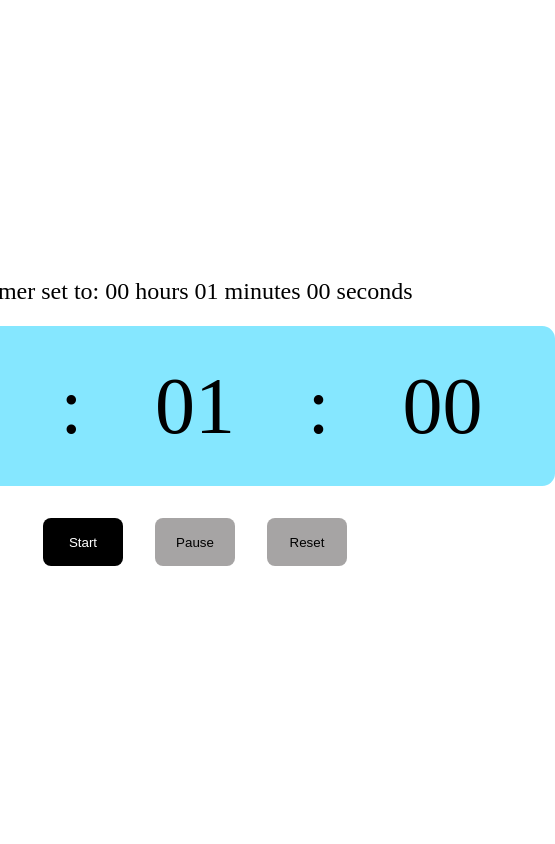
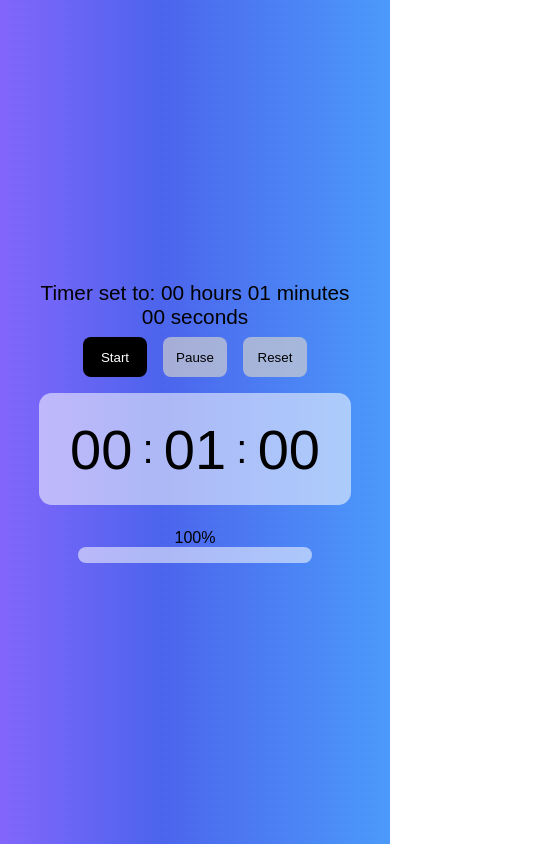
Before and after one commit to Ioana2803/countdown, a plain HTML site: page index.html in a window 390 px wide. Shown: the whole page, 555 px wide, since content can reach past the window. Drawn offline with Linux system fonts and the light colour scheme; a web font is replaced by a local one.

Commit message:
creating progress bar view and other platforms styling

```diff
--- a/assets/css/style.css
+++ b/assets/css/style.css
@@ -1,10 +1,23 @@
+:root{
+    --div-height: 10rem;
+    --countDown-pBar-bgColor: rgba(255, 255, 255, 0.541);
+}
+
+body
+{
+    font-family: "Afacad", sans-serif;
+    font-optical-sizing: auto;
+    font-style: normal;
+    background: linear-gradient(45deg, rgba(132,102,252,1) 0%, rgba(76,100,236,1) 41%, rgba(75,155,251,1) 100%);
+    background-size: cover;
+}
+
 .container{
     width: 45rem;
     position: absolute;
     top: 50%;
     left: 50%;
     transform: translate(-50%, -50%);
-
 }
 
 .time-text{
@@ -20,9 +33,10 @@
     align-items: center;
     justify-content: center;
 
-    height: 10rem;
-    background-color: rgb(133, 231, 255);
+    height: var(--div-height);
+    background-color: var(--countDown-pBar-bgColor);
     border: none;
+    margin-top: 1rem;
     border-radius: 0.8rem;
 }
 
@@ -31,7 +45,7 @@
     align-items: center;
     justify-content: center;
 
-    height: 10rem;
+    height: var(--div-height);
     width: 10rem;
     margin-left: 2.5rem;
     margin-right: 2.5rem;
@@ -41,12 +55,42 @@
     font-size: 5rem;
 }
 
+.separators{
+    font-size: 4rem;
+}
+
+.progress-bar{
+    display: flex;
+    justify-content: center;
+
+    margin-top: 1.5rem;
+}
+
+.pBar-item{
+    display: flex;
+    align-items: center;
+    flex-direction: column;
+}
+
+.bar{
+    border: none;
+    border-radius: 0.8rem;
+    height: 1rem;
+    width: 35rem;
+}
+
+.bar-fill{
+    height: 100%;
+    border-radius: 0.8rem;
+    background-color: var(--countDown-pBar-bgColor);
+}
+
 .buttons{
     display: flex;
     justify-content: center;
 
     height: 3rem;
-    margin-top: 2rem;
+    margin-top: 1.5rem;
     font-size: 3rem;
 }
 
@@ -63,7 +107,7 @@
 }
 
 .btn:disabled{
-    background-color: rgba(112, 109, 109, 0.623);
+    background-color: rgba(207, 207, 207, 0.685);
     color: black;
     cursor: not-allowed;
 }
@@ -71,3 +115,100 @@
 .pause{
     margin: 0rem 2rem 0rem 2rem;
 }
+
+/* tablets*/
+@media only screen and (max-width: 768px){
+    .container{
+        width: 70vw;
+    }
+
+    .time-text{
+        text-align: center;
+        height: 2rem;
+        font-size: 1.3rem;
+        margin-bottom: 1rem;
+    }
+
+    .countdown{
+        height: 7rem;
+    }
+
+    .text{
+        font-size: 4rem;
+    }
+
+    .bar{
+        width: 60vw;
+    }
+
+    .box{
+        height: 7rem;
+        width: 13vw;
+        margin: 0.5rem 1.2rem 0.5rem 1.2rem;
+    }
+
+    .separators{
+        font-size: 3rem;
+        padding-bottom: calc(var(--separators-height)*0.1);
+    }
+
+    .buttons{
+        height: 2.5rem;
+        margin-top: 2rem;
+    }
+
+    .btn{
+        width: 4rem;
+    }
+
+    .pause{
+        margin: 0rem 2rem 0rem 2rem;
+    }
+
+    /*large=> mobile*/
+    @media only screen and (max-width: 470px){
+    .container
+    {
+        width: 80vw;
+    }
+
+    .counter
+    {
+        height: 6rem;
+    }
+
+    .text{
+        font-size: 3.5rem;
+    }
+
+    .box
+    {
+        font-size: 3.5rem;
+        height: 6rem;
+        width: 13vw;
+        margin: 0.5rem 1rem 0.5rem 1rem;
+    }
+
+    .separators
+    {
+        font-size: 2.5rem;
+        padding-bottom: calc(var(--separators-height)*0.05);
+    }
+
+    .buttons
+    {
+        height: 2.5rem;
+        margin-top: 1.5rem;
+    }
+
+    .btnSt
+    {
+        width: calc(var(--button-width) - 1rem);
+    }
+
+    .pause
+    {
+        margin: 0rem 1rem 0rem 1rem;
+    }
+}
+}
--- a/assets/js/main.js
+++ b/assets/js/main.js
@@ -1,7 +1,9 @@
 import CountdownModel from "./model.js";
+import { ProgressBarView } from "./pBar-view.js";
 import CountdownView from "./view.js";
 
 const container = document.querySelector('.container');
 
 const model1 = new CountdownModel();
 const view1 = new CountdownView(container, model1);
+const barView = new ProgressBarView(container, model1);
--- a/assets/js/model.js
+++ b/assets/js/model.js
@@ -48,7 +48,9 @@ export default class CountdownModel{
         const state = {
             initialTime: this.getTime(this.initialTime),
             time: this.getTime(this.countedSeconds),
-            actions: this.getAvailableActions()
+            actions: this.getAvailableActions(),
+
+            passedTimePercent: Math.floor(this.countedSeconds * 100 / this.initialTime)
         }
 
         return state;
--- /dev/null
+++ b/assets/js/pBar-view.js
@@ -0,0 +1,41 @@
+export class ProgressBarView{
+    constructor(parentDOMElement, pBarModel){
+        this.parent = parentDOMElement;
+        this.model = pBarModel;
+
+        this.init();
+        this.model.addObserver(this);
+    }
+
+    init(){
+        // creating progress bar
+        this.pBarDiv = document.createElement('div');
+        this.pBarDiv.classList.add('progress-bar');
+        this.parent.append(this.pBarDiv);
+
+        //creating stats item div
+        this.pBarItem = document.createElement('div');
+        this.pBarItem.classList.add('pBar-item');
+        this.pBarDiv.append(this.pBarItem);
+
+        //creating text span
+        this.value = document.createElement('span');
+        this.pBarItem.append(this.value);
+
+        //creating bars div
+        this.bars = document.createElement('div');
+        this.bars.classList.add('bar');
+        this.pBarItem.append(this.bars);
+
+        //creating bars fill div
+        this.fill = document.createElement('div');
+        this.fill.classList.add('bar-fill');
+        this.bars.append(this.fill);
+    }
+
+    update(state){
+         // progress bar
+         this.value.innerText = `${state.passedTimePercent}%`;
+         this.fill.style.width = `${state.passedTimePercent}%`;
+    }
+}
--- a/assets/js/view.js
+++ b/assets/js/view.js
@@ -13,63 +13,6 @@ export default class CountdownView{
         this.timeTextDiv.classList.add('time-text');
         this.parent.append(this.timeTextDiv);
 
-        // creating countdown div
-        this.countdownDiv = document.createElement('div');
-        this.countdownDiv.classList.add('countdown');
-        this.parent.append(this.countdownDiv);
-
-        // creating box div
-        this.box = document.createElement('div');
-        this.box.classList.add('box');
-        this.countdownDiv.append(this.box);
-
-        // creating hours div
-        this.hours = document.createElement('div');
-        this.hours.classList.add('hours', 'text');
-        this.hours.innerText = '00';
-        this.hours.setAttribute('contenteditable', 'true');
-        this.box.append(this.hours);
-        this.hours.addEventListener('focusout', () => this.setTime());
-
-        // creating separators div
-        this.separators = document.createElement('div');
-        this.separators.classList.add('separators', 'text');
-        this.separators.innerText = ':';
-        this.countdownDiv.append(this.separators);
-
-
-        // creating box div
-        this.box = document.createElement('div');
-        this.box.classList.add('box');
-        this.countdownDiv.append(this.box);
-
-        // creating minutes div
-        this.minutes = document.createElement('div');
-        this.minutes.classList.add('minutes', 'text');
-        this.minutes.setAttribute('contenteditable', 'true');
-        this.minutes.innerText = '00';
-        this.box.append(this.minutes);
-        this.minutes.addEventListener('focusout', () => this.setTime());
-
-        // creating separators div
-        this.separators = document.createElement('div');
-        this.separators.classList.add('separators', 'text');
-        this.separators.innerText = ':';
-        this.countdownDiv.append(this.separators);
-
-
-        // creating box div
-        this.box = document.createElement('div');
-        this.box.classList.add('box');
-        this.countdownDiv.append(this.box);
-
-        // creating seconds div
-        this.seconds = document.createElement('div');
-        this.seconds.classList.add('seconds', 'text');
-        this.seconds.setAttribute('contenteditable', 'true');
-        this.seconds.innerText = '00';
-        this.box.append(this.seconds);
-        this.seconds.addEventListener('focusout', () => this.setTime());
 
         // creating buttons div
         this.buttons = document.createElement('div');
@@ -96,6 +39,65 @@ export default class CountdownView{
         this.buttons.append(this.reset);
         this.reset.innerText = 'Reset';
         this.reset.addEventListener('click', () => this.model.reset());
+
+
+        // creating countdown div
+        this.countdownDiv = document.createElement('div');
+        this.countdownDiv.classList.add('countdown');
+        this.parent.append(this.countdownDiv);
+
+        // creating box div
+        this.box = document.createElement('div');
+        this.box.classList.add('box');
+        this.countdownDiv.append(this.box);
+
+        // creating hours div
+        this.hours = document.createElement('div');
+        this.hours.classList.add('hours', 'text');
+        this.hours.innerText = '00';
+        this.hours.setAttribute('contenteditable', 'true');
+        this.box.append(this.hours);
+        this.hours.addEventListener('focusout', () => this.setTime());
+
+        // creating separators div
+        this.separators = document.createElement('div');
+        this.separators.classList.add('separators');
+        this.separators.innerText = ':';
+        this.countdownDiv.append(this.separators);
+
+
+        // creating box div
+        this.box = document.createElement('div');
+        this.box.classList.add('box');
+        this.countdownDiv.append(this.box);
+
+        // creating minutes div
+        this.minutes = document.createElement('div');
+        this.minutes.classList.add('minutes', 'text');
+        this.minutes.setAttribute('contenteditable', 'true');
+        this.minutes.innerText = '00';
+        this.box.append(this.minutes);
+        this.minutes.addEventListener('focusout', () => this.setTime());
+
+        // creating separators div
+        this.separators = document.createElement('div');
+        this.separators.classList.add('separators');
+        this.separators.innerText = ':';
+        this.countdownDiv.append(this.separators);
+
+
+        // creating box div
+        this.box = document.createElement('div');
+        this.box.classList.add('box');
+        this.countdownDiv.append(this.box);
+
+        // creating seconds div
+        this.seconds = document.createElement('div');
+        this.seconds.classList.add('seconds', 'text');
+        this.seconds.setAttribute('contenteditable', 'true');
+        this.seconds.innerText = '00';
+        this.box.append(this.seconds);
+        this.seconds.addEventListener('focusout', () => this.setTime());
     }
 
     setTime(){
@@ -118,10 +120,12 @@ export default class CountdownView{
         this.minutes.innerText = state.time.minutes;
         this.seconds.innerText = state.time.seconds;
 
+        // editable div enable/disable
         this.hours.contentEditable = state.actions.canBeStarted;
         this.minutes.contentEditable = state.actions.canBeStarted;
         this.seconds.contentEditable = state.actions.canBeStarted;
 
+        // buttons enable/disable
         this.start.disabled = !state.actions.canBeStarted;
         this.pause.disabled = !state.actions.canBeStopped;
         this.reset.disabled = !state.actions.canBeReset;
--- a/index.html
+++ b/index.html
@@ -4,6 +4,9 @@
     <meta charset="UTF-8">
     <meta name="viewport" content="width=device-width, initial-scale=1.0">
     <title>Countdown</title>
+    <link rel="preconnect" href="https://fonts.googleapis.com">
+    <link rel="preconnect" href="https://fonts.gstatic.com" crossorigin>
+    <link href="https://fonts.googleapis.com/css2?family=Afacad:ital,wght@0,400..700;1,400..700&display=swap" rel="stylesheet">
     <script type="module" src="assets/js/main.js"></script>
     <link rel="stylesheet" href="assets/css/style.css">
 </head>
```
